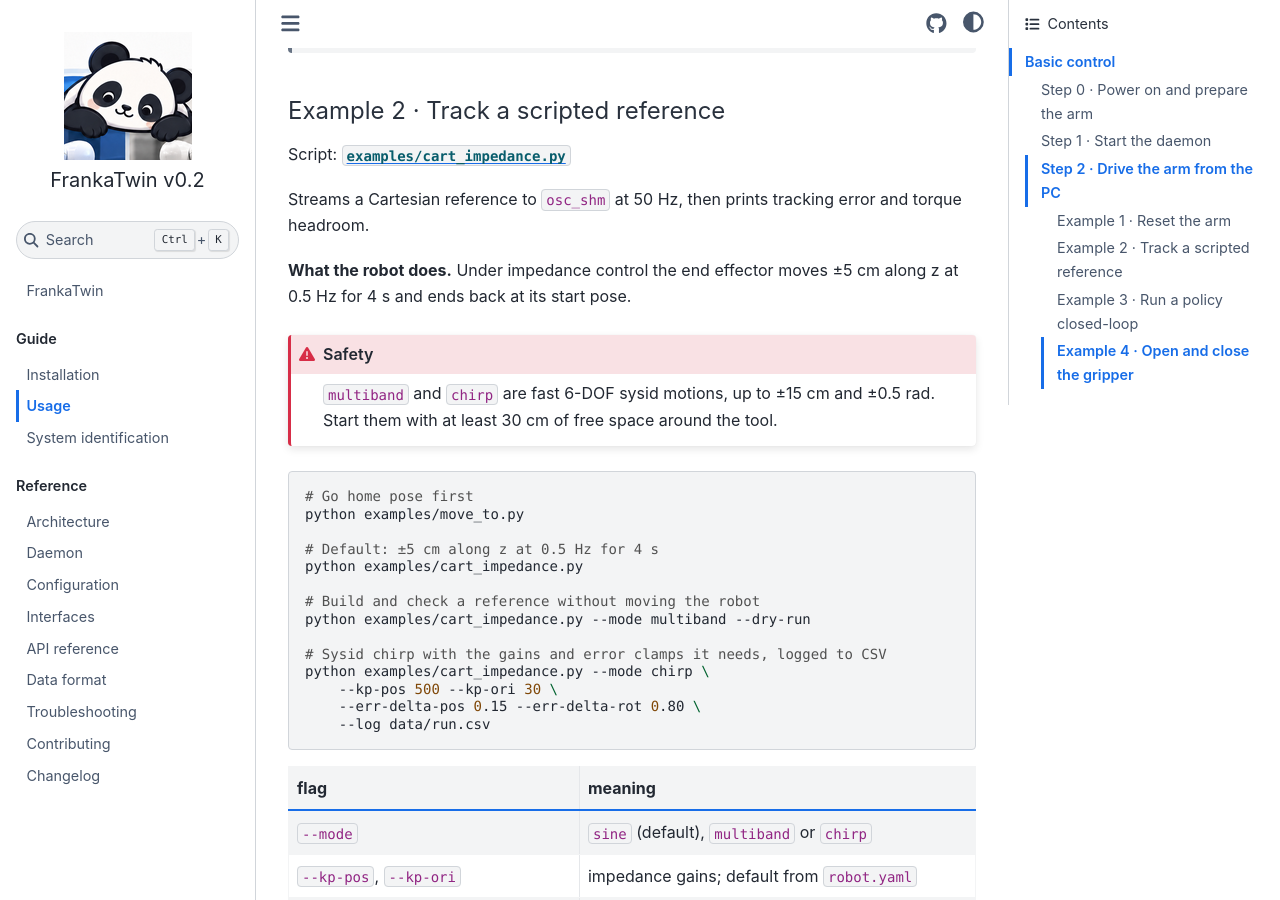
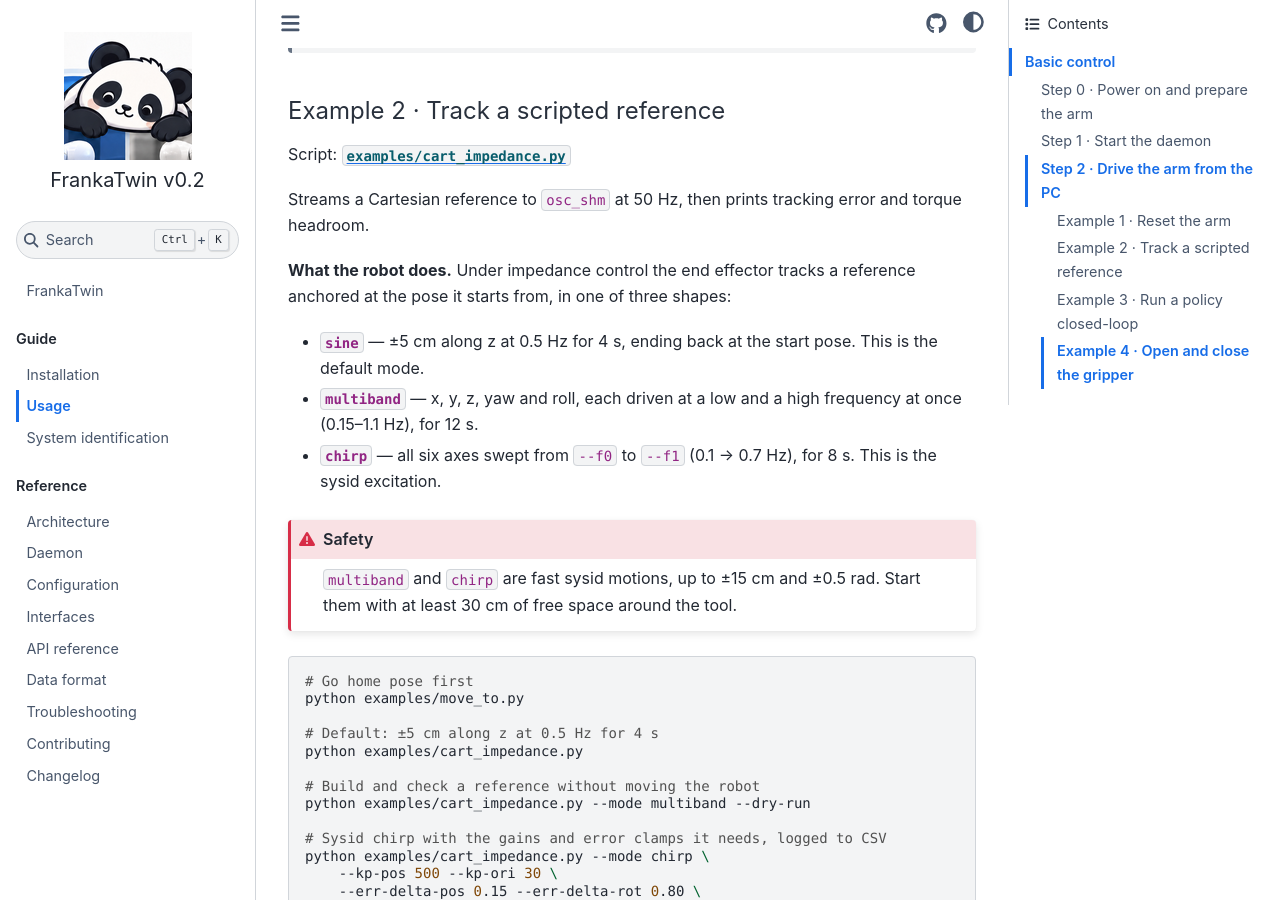
Before and after one commit to tsrobcvai/frankatwin, a Sphinx documentation site: the page built from docs/usage.md, in a window 1280 px wide and 900 px high, scrolled down 2049 px. Built offline with Sphinx 7.4.7 and the Sphinx Book theme 1.1.4, drawn with Linux system fonts in a browser that asks for light colours.

Commit message:
docs(usage): Example 2 lists its three reference shapes, as Example 1 does
One bullet per --mode with its axes, band and duration, and the default named
where a reader looks for it.

Drop "6-DOF" from the Safety note while here: chirp drives six axes, multiband
only five — x, y, z, yaw and roll, with no pitch (POS_FREQS / ORI_FREQS in
python/frankatwin/excitation/multiband.py).

Co-Authored-By: Claude Opus 5 <noreply@anthropic.com>

````diff
--- a/docs/usage.md
+++ b/docs/usage.md
@@ -86,14 +86,21 @@ Script: [`examples/cart_impedance.py`](https://github.com/tsrobcvai/frankatwin/b
 Streams a Cartesian reference to `osc_shm` at 50 Hz, then prints tracking error
 and torque headroom.
 
-**What the robot does.** Under impedance control the end effector moves ±5 cm
-along z at 0.5 Hz for 4 s and ends back at its start pose.
+**What the robot does.** Under impedance control the end effector tracks a
+reference anchored at the pose it starts from, in one of three shapes:
+
+- **`sine`** — ±5 cm along z at 0.5 Hz for 4 s, ending back at the start pose.
+  This is the default mode.
+- **`multiband`** — x, y, z, yaw and roll, each driven at a low and a high
+  frequency at once (0.15–1.1 Hz), for 12 s.
+- **`chirp`** — all six axes swept from `--f0` to `--f1` (0.1 → 0.7 Hz), for
+  8 s. This is the sysid excitation.
 
 :::{admonition} Safety
 :class: danger
 
-`multiband` and `chirp` are fast 6-DOF sysid motions, up to ±15 cm and ±0.5
-rad. Start them with at least 30 cm of free space around the tool.
+`multiband` and `chirp` are fast sysid motions, up to ±15 cm and ±0.5 rad.
+Start them with at least 30 cm of free space around the tool.
 :::
 
 ```bash
````
